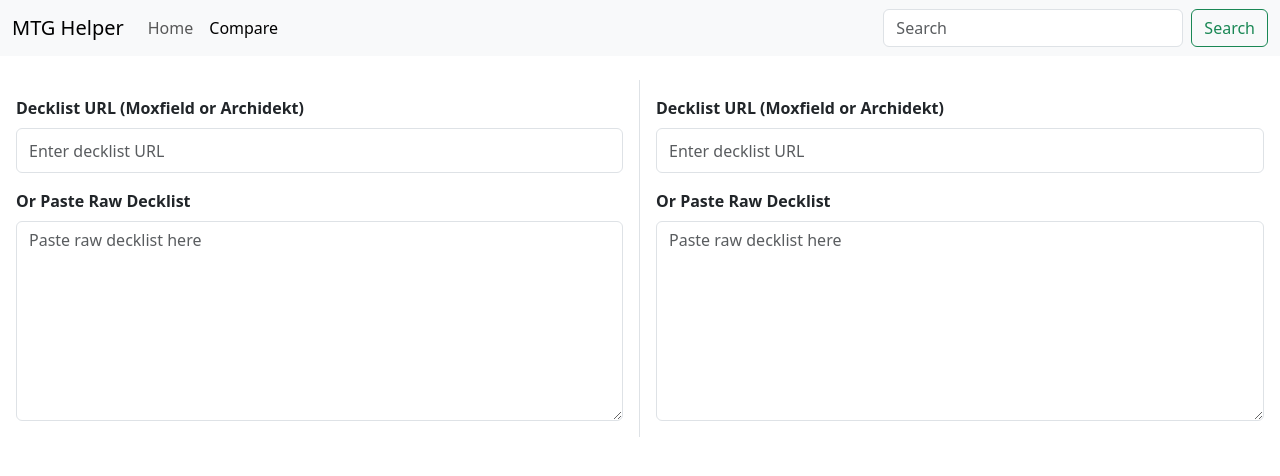
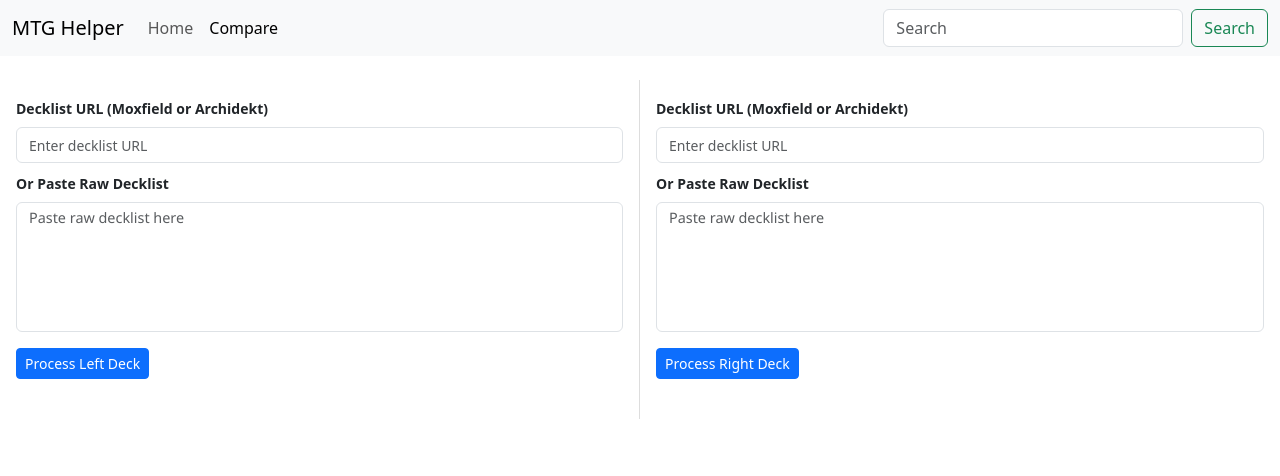
Before and after one commit to CriticalFalcon/mtg-helper, an Angular app: page /compare in a window 1280 px wide. Shown: the top 476 px of the page. Built offline with nearby package versions, Linux system fonts and the light colour scheme.

Commit message:
adds custom styling

```diff
--- a/src/app/deck-compare/deck-compare.component.css
+++ b/src/app/deck-compare/deck-compare.component.css
@@ -1,17 +1,25 @@
-/* Top input boxes stay fixed */
+/* Smaller fixed input height */
 .fixed-input {
-    height: 45px;
+    height: 36px;
+    font-size: 0.875rem;
 }
 
-/* Bottom textareas are taller and scrollable */
-.expandable-textarea {
-    min-height: 200px;
-    resize: vertical;
-    /* allow expansion */
-    overflow-y: auto;
+/* Smaller font for labels */
+.small-label {
+    font-size: 0.875rem;
 }
 
-/* Make the two columns split perfectly and fill height */
+/* Slightly smaller textarea, no vertical resize for uniformity */
+.expandable-textarea {
+    min-height: 130px;
+    max-height: none;
+    resize: none;
+    font-size: 0.9rem;
+    font-family: 'Segoe UI', Tahoma, Geneva, Verdana, sans-serif;
+    line-height: 1.3;
+}
+
+/* Full height container */
 html,
 body,
 .container-fluid,
@@ -19,10 +27,91 @@ body,
     height: 100%;
 }
 
+/* Column styling with subtle border */
 .col-md-6 {
-    border-right: 1px solid #dee2e6;
+    border-right: 1px solid #ddd;
 }
 
 .col-md-6:last-child {
     border-right: none;
 }
+
+/* Group container with subtle background and border */
+.group-container {
+    background-color: #f3f4f6;
+    border: 1px solid #d1d5db;
+    border-radius: 8px;
+    padding: 0.75rem 1rem;
+    margin-bottom: 0.8rem;
+    box-shadow: 0 1px 3px rgb(0 0 0 / 0.05);
+}
+
+/* Group header with smaller font and subtle bottom border */
+.group-header {
+    font-weight: 600;
+    font-size: 1rem;
+    color: #2c3e50;
+    margin-bottom: 0.5rem;
+    border-bottom: 1px solid #3b82f6aa;
+    padding-bottom: 0.2rem;
+    display: flex;
+    justify-content: space-between;
+    align-items: center;
+}
+
+/* Smaller, lighter pill badges */
+.group-count {
+    background-color: #3b82f6cc;
+    color: white;
+    font-weight: 600;
+    font-size: 0.75rem;
+    padding: 0.1rem 0.5rem;
+    border-radius: 9999px;
+    user-select: none;
+}
+
+/* Card list with no bullets and no scroll */
+.card-list {
+    list-style: none;
+    padding-left: 0;
+    margin: 0;
+    max-height: none;
+    overflow: visible;
+}
+
+/* Card items with subtle border bottom and clean spacing */
+.card-item {
+    padding: 0.3rem 0.4rem;
+    border-bottom: 1px solid #cbd5e1;
+    font-weight: 500;
+    color: #344054;
+    display: flex;
+    justify-content: flex-start;
+    gap: 6px;
+    font-size: 0.9rem;
+    cursor: default;
+}
+
+/* Remove border for last item in list */
+.card-item:last-child {
+    border-bottom: none;
+}
+
+
+/* Special styling for Commander group */
+.group-header:has(~ .card-list) {
+    /* No built-in CSS "has" widely supported yet, but you can add a separate class if you want special styling */
+}
+
+/* Instead, you can target Commander group container specifically via Angular */
+.group-container.commander {
+    border-color: #f59e0b;
+    /* amber border */
+    background-color: #fff7ed;
+    /* light amber background */
+}
+
+.group-container.commander .group-header {
+    border-bottom-color: #f59e0b;
+    color: #b45309;
+}
--- a/src/app/deck-compare/deck-compare.component.html
+++ b/src/app/deck-compare/deck-compare.component.html
@@ -3,32 +3,70 @@
         <!-- Left Column -->
         <div class="col-md-6 d-flex flex-column p-3">
             <!-- Deck URL Input -->
-            <div class="mb-3">
-                <label for="leftDeckUrl" class="form-label fw-semibold">Decklist URL (Moxfield or Archidekt)</label>
-                <input type="url" id="leftDeckUrl" class="form-control fixed-input" placeholder="Enter decklist URL">
+            <div class="mb-2">
+                <label for="leftDeckUrl" class="form-label fw-semibold small-label">Decklist URL (Moxfield or
+                    Archidekt)</label>
+                <input type="url" id="leftDeckUrl" class="form-control fixed-input" placeholder="Enter decklist URL"
+                    autocomplete="off" />
             </div>
 
             <!-- Raw Decklist Input -->
-            <div class="flex-grow-1">
-                <label for="leftRawDecklist" class="form-label fw-semibold">Or Paste Raw Decklist</label>
-                <textarea id="leftRawDecklist" class="form-control expandable-textarea"
-                    placeholder="Paste raw decklist here"></textarea>
+            <div class="mb-4">
+                <label for="leftRawDecklist" class="form-label fw-semibold small-label">Or Paste Raw Decklist</label>
+                <textarea id="leftRawDecklist" [(ngModel)]="leftDeckText" class="form-control expandable-textarea"
+                    placeholder="Paste raw decklist here" rows="6"></textarea>
+                <button class="btn btn-primary mt-3 btn-sm" (click)="processDecklist(leftDeckText, 'left')">
+                    Process Left Deck
+                </button>
+            </div>
+
+            <!-- Grouped Cards -->
+            <div *ngFor="let group of getGroupKeys('left')" [class.commander]="group === 'Commander'"
+                class="group-container mt-3">
+                <div class="group-header">
+                    {{ group }}
+                    <span class="group-count">{{ getGroupCount('left', group) }}</span>
+                </div>
+                <ul class="card-list">
+                    <li *ngFor="let card of leftGroupedCards[group]" class="card-item">
+                        <span>{{ card.count }}x {{ card.name }}</span>
+                    </li>
+                </ul>
             </div>
         </div>
 
         <!-- Right Column -->
         <div class="col-md-6 d-flex flex-column p-3">
             <!-- Deck URL Input -->
-            <div class="mb-3">
-                <label for="rightDeckUrl" class="form-label fw-semibold">Decklist URL (Moxfield or Archidekt)</label>
-                <input type="url" id="rightDeckUrl" class="form-control fixed-input" placeholder="Enter decklist URL">
+            <div class="mb-2">
+                <label for="rightDeckUrl" class="form-label fw-semibold small-label">Decklist URL (Moxfield or
+                    Archidekt)</label>
+                <input type="url" id="rightDeckUrl" class="form-control fixed-input" placeholder="Enter decklist URL"
+                    autocomplete="off" />
             </div>
 
             <!-- Raw Decklist Input -->
-            <div class="flex-grow-1">
-                <label for="rightRawDecklist" class="form-label fw-semibold">Or Paste Raw Decklist</label>
-                <textarea id="rightRawDecklist" class="form-control expandable-textarea"
-                    placeholder="Paste raw decklist here"></textarea>
+            <div class="mb-4">
+                <label for="rightRawDecklist" class="form-label fw-semibold small-label">Or Paste Raw Decklist</label>
+                <textarea id="rightRawDecklist" [(ngModel)]="rightDeckText" class="form-control expandable-textarea"
+                    placeholder="Paste raw decklist here" rows="6"></textarea>
+                <button class="btn btn-primary mt-3 btn-sm" (click)="processDecklist(rightDeckText, 'right')">
+                    Process Right Deck
+                </button>
+            </div>
+
+            <!-- Grouped Cards -->
+            <div *ngFor="let group of getGroupKeys('right')" [class.commander]="group === 'Commander'"
+                class="group-container mt-3">
+                <div class="group-header">
+                    {{ group }}
+                    <span class="group-count">{{ getGroupCount('right', group) }}</span>
+                </div>
+                <ul class="card-list">
+                    <li *ngFor="let card of rightGroupedCards[group]" class="card-item">
+                        <span>{{ card.count }}x {{ card.name }}</span>
+                    </li>
+                </ul>
             </div>
         </div>
     </div>
--- a/src/app/deck-compare/deck-compare.component.ts
+++ b/src/app/deck-compare/deck-compare.component.ts
@@ -1,11 +1,136 @@
 import { Component } from '@angular/core';
+import { CommonModule } from '@angular/common';
+import { FormsModule } from '@angular/forms';
+import { HttpClient, HttpClientModule } from '@angular/common/http';
+
+interface GroupedCards {
+    [type: string]: { name: string; count: number }[];
+}
 
 @Component({
     selector: 'app-deck-compare',
-    imports: [],
+    standalone: true,
+    imports: [CommonModule, FormsModule, HttpClientModule],
     templateUrl: './deck-compare.component.html',
-    styleUrl: './deck-compare.component.css'
+    styleUrls: ['./deck-compare.component.css']
 })
 export class DeckCompareComponent {
+    leftDeckText: string = '';
+    rightDeckText: string = '';
 
+    leftGroupedCards: GroupedCards = {};
+    rightGroupedCards: GroupedCards = {};
+
+    constructor(private http: HttpClient) { }
+
+    processDecklist(rawList: string, side: 'left' | 'right') {
+        const lines = rawList.split('\n').map(l => l.trim()).filter(l => l.length > 0);
+
+        // Determine if commander deck by length
+        const isCommanderDeck = lines.length >= 100;
+
+        // Extract commander card name if commander deck
+        let commanderName = '';
+        if (isCommanderDeck) {
+            // Parse last line's card name similarly to others
+            const lastLine = lines[lines.length - 1];
+            const match = lastLine.match(/^(\d+)x?\s+(.+)$/i);
+            commanderName = match ? match[2] : lastLine;
+            commanderName = commanderName.trim().toLowerCase();
+        }
+
+        const cardCounts: { [name: string]: number } = {};
+
+        for (const line of lines) {
+            const match = line.match(/^(\d+)x?\s+(.+)$/i);
+            if (match) {
+                const count = parseInt(match[1], 10);
+                const name = match[2];
+                cardCounts[name] = (cardCounts[name] || 0) + count;
+            } else {
+                cardCounts[line] = (cardCounts[line] || 0) + 1;
+            }
+        }
+
+        const grouped: GroupedCards = {};
+        Object.keys(cardCounts).forEach(cardName => {
+            this.http.get<any>(`https://api.scryfall.com/cards/named?fuzzy=${encodeURIComponent(cardName)}`)
+                .subscribe({
+                    next: data => {
+                        const typeLine = data.card_faces?.[0]?.type_line || data.type_line || 'Other';
+                        let group = this.mapTypeToGroup(typeLine);
+
+                        // If commander deck and this card is commander, override group
+                        if (isCommanderDeck && cardName.toLowerCase() === commanderName) {
+                            group = 'Commander';
+                        }
+
+                        if (!grouped[group]) grouped[group] = [];
+
+                        // Merge duplicates (case-insensitive)
+                        const existing = grouped[group].find(c => c.name.toLowerCase() === data.name.toLowerCase());
+                        if (existing) {
+                            existing.count += cardCounts[cardName];
+                        } else {
+                            grouped[group].push({ name: data.name, count: cardCounts[cardName] });
+                        }
+
+                        if (side === 'left') {
+                            this.leftGroupedCards = this.sortGroups(grouped);
+                        } else {
+                            this.rightGroupedCards = this.sortGroups(grouped);
+                        }
+                    },
+                    error: () => {
+                        const group = 'Unknown';
+                        if (!grouped[group]) grouped[group] = [];
+
+                        const existing = grouped[group].find(c => c.name.toLowerCase() === cardName.toLowerCase());
+                        if (existing) {
+                            existing.count += cardCounts[cardName];
+                        } else {
+                            grouped[group].push({ name: cardName, count: cardCounts[cardName] });
+                        }
+
+                        if (side === 'left') {
+                            this.leftGroupedCards = this.sortGroups(grouped);
+                        } else {
+                            this.rightGroupedCards = this.sortGroups(grouped);
+                        }
+                    }
+                });
+        });
+    }
+
+    mapTypeToGroup(typeLine: string): string {
+        if (typeLine.includes('Creature')) return 'Creatures';
+        if (typeLine.includes('Battle')) return 'Battles';
+        if (typeLine.includes('Instant')) return 'Instants';
+        if (typeLine.includes('Sorcery')) return 'Sorceries';
+        if (typeLine.includes('Artifact')) return 'Artifacts';
+        if (typeLine.includes('Enchantment')) return 'Enchantments';
+        if (typeLine.includes('Planeswalker')) return 'Planeswalkers';
+        if (typeLine.includes('Land')) return 'Lands';
+        return 'Other';
+    }
+
+    sortGroups(groups: GroupedCards): GroupedCards {
+        const order = ['Commander', 'Battles', 'Planeswalkers', 'Creatures', 'Sorceries', 'Instants', 'Artifacts', 'Enchantments', 'Lands', 'Other', 'Unknown'];
+        const sorted: GroupedCards = {};
+        order.forEach(type => {
+            if (groups[type]) {
+                sorted[type] = groups[type].sort((a, b) => a.name.localeCompare(b.name));
+            }
+        });
+        return sorted;
+    }
+
+    getGroupKeys(side: 'left' | 'right'): string[] {
+        return Object.keys(side === 'left' ? this.leftGroupedCards : this.rightGroupedCards);
+    }
+
+    getGroupCount(side: 'left' | 'right', group: string): number {
+        const data = side === 'left' ? this.leftGroupedCards : this.rightGroupedCards;
+        return data[group]?.reduce((acc, c) => acc + c.count, 0) || 0;
+    }
 }
```
